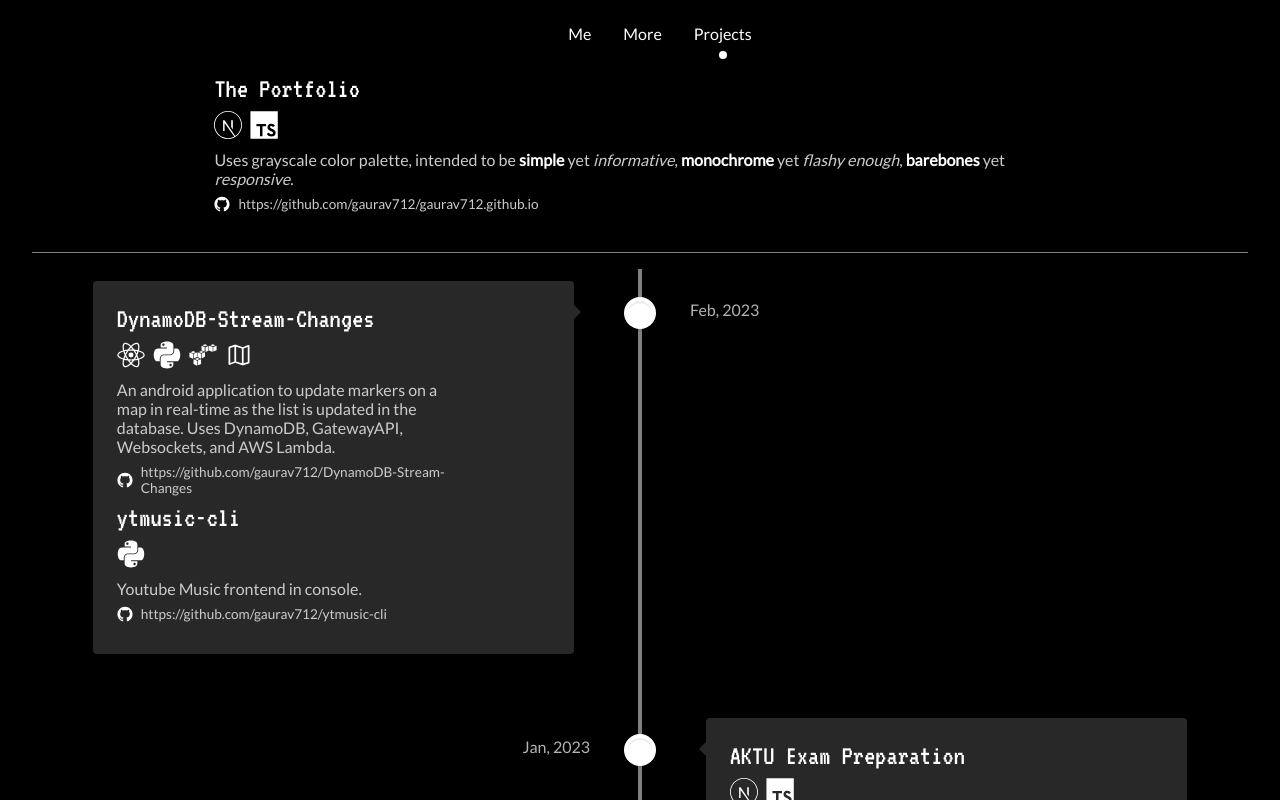
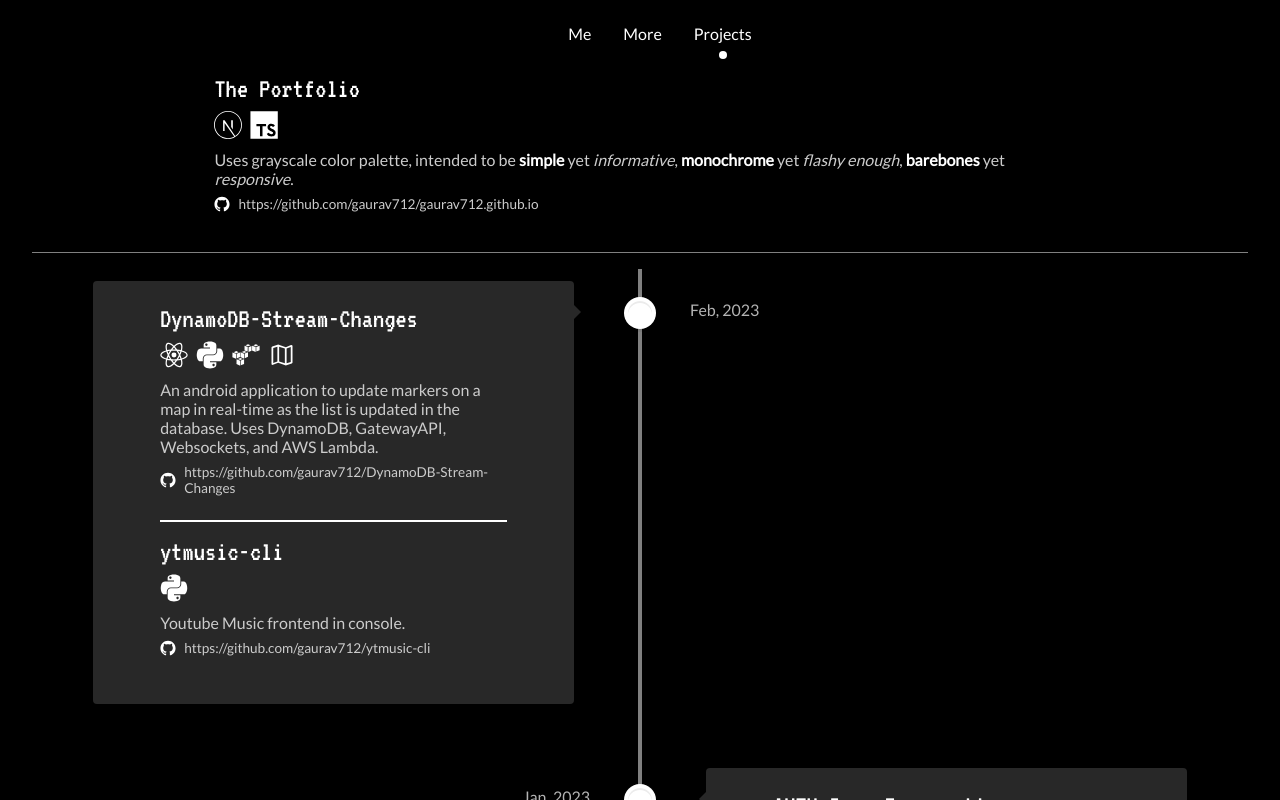
Before and after one commit to gaurav712/gaurav712.github.io, a Next.js app: page /beta-projects in a window 1280 px wide. Shown: the top 800 px of the page. Built offline with nearby package versions, Linux system fonts and the light colour scheme.

Commit message:
change padding, placement and borders for project entries in the card

```diff
--- a/pages/beta-projects/index.tsx
+++ b/pages/beta-projects/index.tsx
@@ -15,6 +15,11 @@ const timelineStyles: { [key: string]: CSSProperties } = {
     backgroundColor: "#282828",
     boxShadow: "none",
     top: "-20px",
+    padding: "1rem auto",
+    display: "flex",
+    flexDirection: "column",
+    alignItems: "center",
+    justifyContent: "center",
   },
   contentArrow: {
     borderRightColor: "#282828",
--- a/pages/beta-projects/styles.module.css
+++ b/pages/beta-projects/styles.module.css
@@ -15,6 +15,13 @@
 
 .projectInfoContainer {
   width: 100%;
+  border-top: 2px solid #fff;
+  padding: 1rem 0;
+}
+
+.projectInfoContainer:nth-child(2) {
+  border-top: none;
+  padding-top: unset;
 }
 
 .projectTitle {
```
